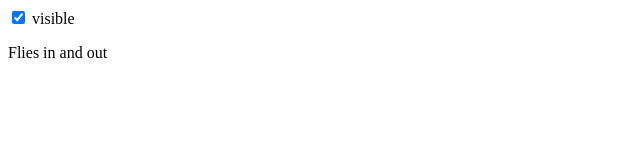
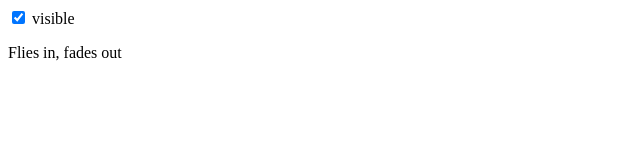
Before and after one commit to yutak23/intro-svelt-vite-js, a Svelte app: page / in a window 1280 px wide. Shown: the top 160 px of the page, without its empty margins (0-640 px from the left). Built offline with nearby package versions, Linux system fonts and the light colour scheme.

Commit message:
feat: Part 2 / Transitions / In and out

```diff
--- a/src/App.svelte
+++ b/src/App.svelte
@@ -1,6 +1,6 @@
 <script>
 	// eslint-disable-next-line import/no-unresolved
-	import { fly } from 'svelte/transition';
+	import { fade, fly } from 'svelte/transition';
 
 	let visible = true;
 </script>
@@ -11,5 +11,5 @@
 </label>
 
 {#if visible}
-	<p transition:fly={{ y: 200, duration: 2000 }}>Flies in and out</p>
+	<p in:fly={{ y: 200, duration: 2000 }} out:fade>Flies in, fades out</p>
 {/if}
```
